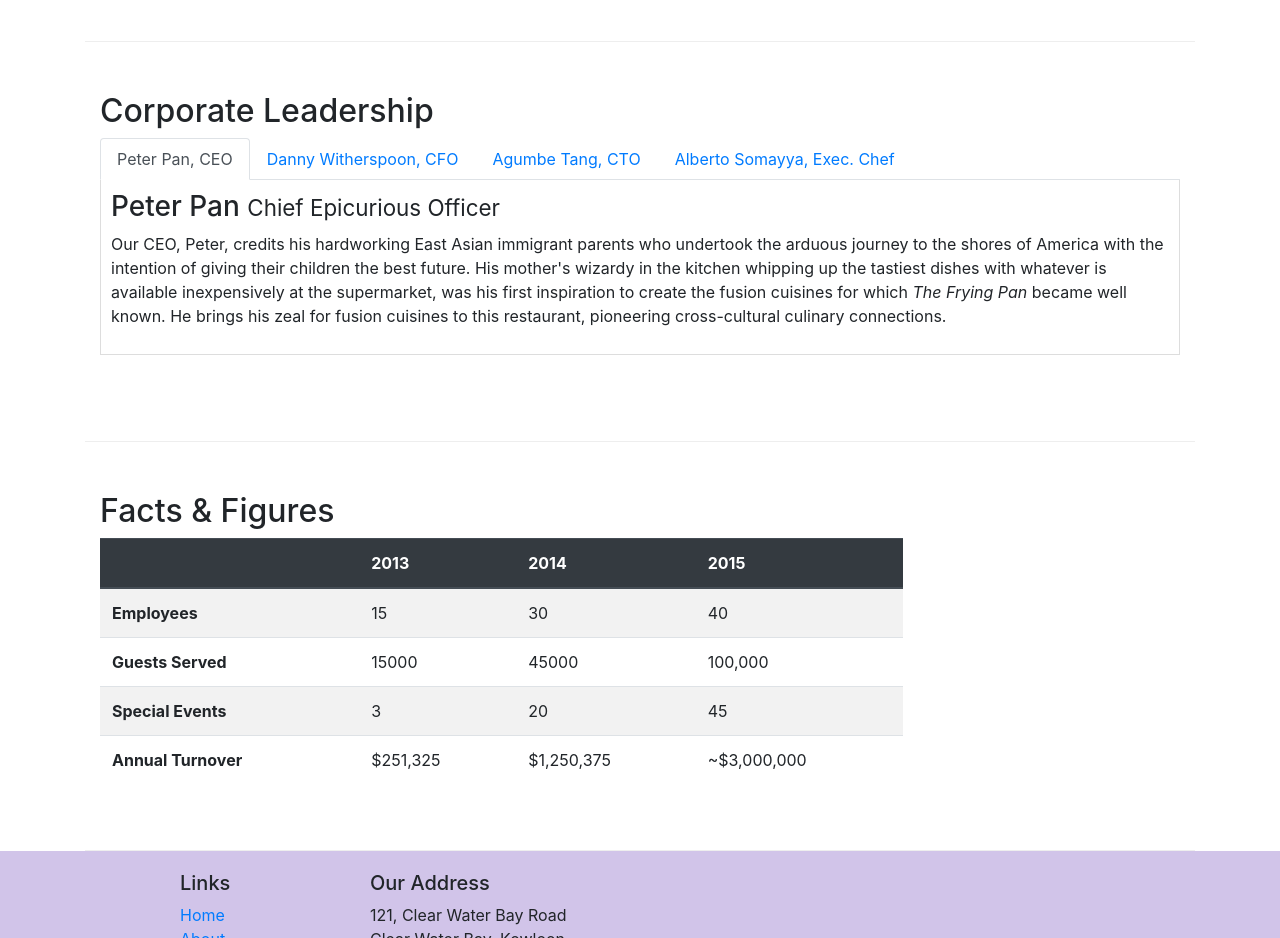
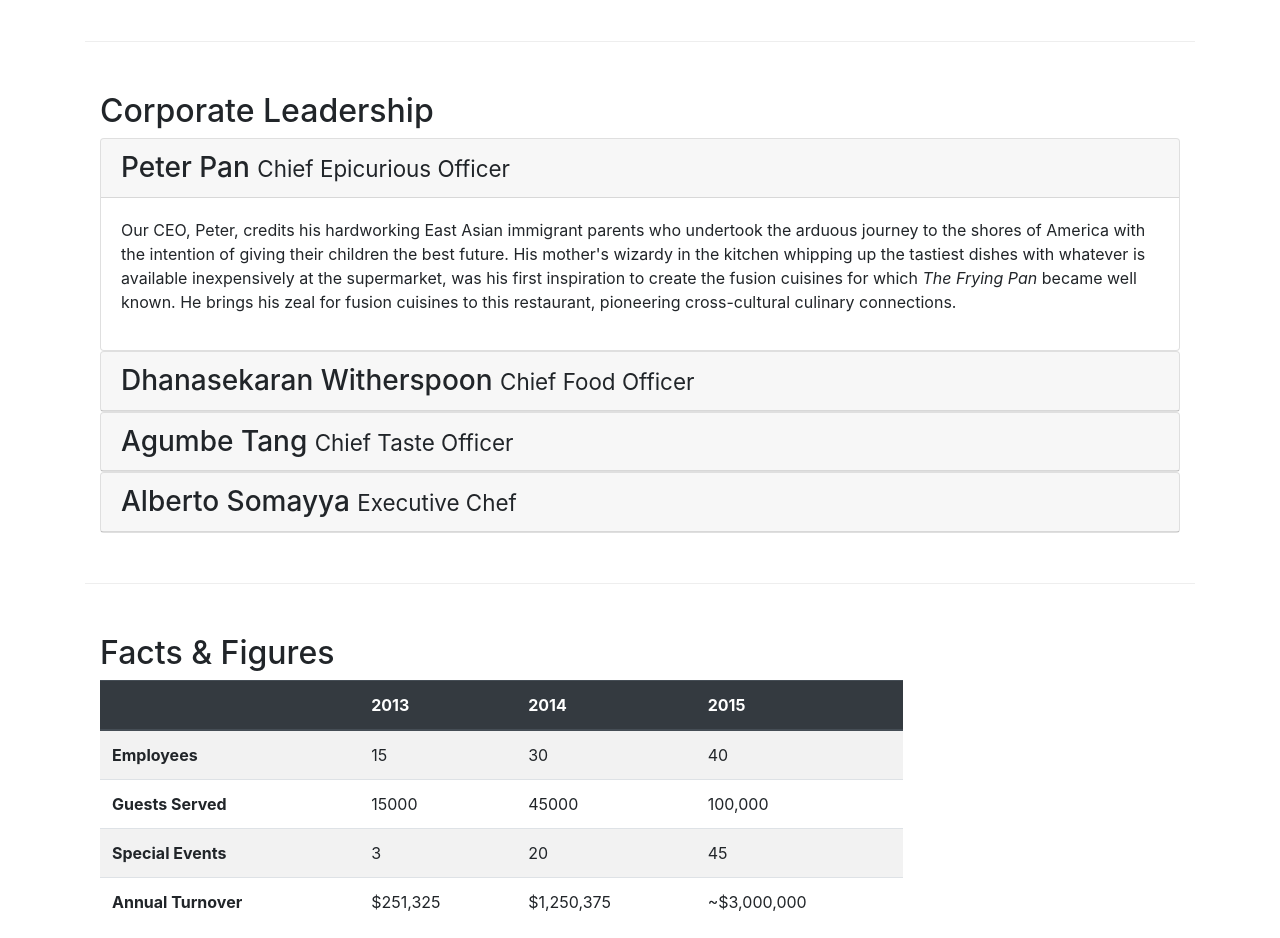
Before and after one commit to nico-rodriguez/front-end-web-ui-frameworks-and-tools-bootstrap4-course, a website: page aboutus.html in a window 1280 px wide. Shown: the part 880-1818 px from the top of the page. Drawn offline with nearby package versions, Linux system fonts and the light colour scheme.

Commit message:
Accordion

```diff
--- a/aboutus.html
+++ b/aboutus.html
@@ -95,48 +95,74 @@
       </div>
     </div>
 
-
     <div class="row row-content">
       <div class="col-12">
         <h2>Corporate Leadership</h2>
-            <ul class="nav nav-tabs">
-              <li class="nav-item">
-                <a class="nav-link active" href="#peter" role="tab" data-toggle="tab">Peter Pan, CEO</a>
-              </li>
-              <li class="nav-item">
-                <a class="nav-link" href="#danny" role="tab" data-toggle="tab">Danny Witherspoon, CFO</a>
-              </li>
-              <li class="nav-item">
-                <a class="nav-link" href="#agumbe"role="tab" data-toggle="tab">Agumbe Tang, CTO</a>
-              </li>
-              <li class="nav-item">
-                <a class="nav-link" href="#alberto" role="tab" data-toggle="tab">Alberto Somayya, Exec. Chef</a>
-              </li>
-            </ul>
 
-            <div class="tab-content">
-              <div role="tabpanel" class="tab-pane fade show active" id="peter">
-                <h3>Peter Pan <small>Chief Epicurious Officer</small></h3>
+        <div id="accordion">
+          <div class="card">
+            <div class="card-header" role="tab" id="peterhead">
+              <h3 class="mb-0">
+                <a data-toggle="collapse" data-target="#peter">
+                  Peter Pan <small>Chief Epicurious Officer</small>
+                </a>
+              </h3>
+            </div>
+            <div role="tabpanel" class="collapse show" id="peter" data-parent="#accordion">
+              <div class="card-body">
                 <p class="d-none d-sm-block">Our CEO, Peter, credits his hardworking East Asian immigrant parents who undertook the arduous journey to the shores of America with the intention of giving their children the best future. His mother's wizardy in the kitchen whipping up the tastiest dishes with whatever is available inexpensively at the supermarket, was his first inspiration to create the fusion cuisines for which <em>The Frying Pan</em> became well known. He brings his zeal for fusion cuisines to this restaurant, pioneering cross-cultural culinary connections.</p>
               </div>
+            </div>
+          </div>
 
-              <div role="tabpanel" class="tab-pane fade" id="danny">
-                <h3>Dhanasekaran Witherspoon <small>Chief Food Officer</small></h3>
+          <div class="card">
+            <div class="card-header" role="tab" id="dannyhead">
+              <h3 class="mb-0">
+                <a data-toggle="collapse" data-target="#danny">
+                  Dhanasekaran Witherspoon <small>Chief Food Officer</small>
+                </a>
+              </h3>
+            </div>
+            <div role="tabpanel" class="collapse" id="danny" data-parent="#accordion">
+              <div class="card-body">
                 <p class="d-none d-sm-block">Our CFO, Danny, as he is affectionately referred to by his colleagues, comes from a long established family tradition in farming and produce. His experiences growing up on a farm in the Australian outback gave him great appreciation for varieties of food sources. As he puts it in his own words, <em>Everything that runs, wins, and everything that stays, pays!</em></p>
               </div>
+            </div>
+          </div>
 
-              <div role="tabpanel" class="tab-pane fade" id="agumbe">
-                <h3>Agumbe Tang <small>Chief Taste Officer</small></h3>
+          <div class="card">
+            <div class="card-header" role="tab" id="agumbehead">
+              <h3 class="mb-0">
+                <a data-toggle="collapse" data-target="#agumbe">
+                  Agumbe Tang <small>Chief Taste Officer</small>
+                </a>
+              </h3>
+            </div>
+            <div role="tabpanel" class="collapse" id="agumbe" data-parent="#accordion">
+              <div class="card-body">
                 <p class="d-none d-sm-block">Blessed with the most discerning gustatory sense, Agumbe, our CTO, personally ensures that every dish that we serve meets his exacting tastes. Our chefs dread the tongue lashing that ensues if their dish does not meet his exacting standards. He lives by his motto, <em>You click only if you survive my lick.</em></p>
               </div>
+            </div>
+          </div>
 
-              <div role="tabpanel" class="tab-pane fade" id="alberto">
-                <h3>Alberto Somayya <small>Executive Chef</small></h3>
+          <div class="card">
+            <div class="card-header" role="tab" id="albertohead">
+              <h3 class="mb-0">
+                <a data-toggle="collapse" data-target="#alberto">
+                  Alberto Somayya <small>Executive Chef</small>
+                </a>
+              </h3>
+            </div>
+            <div role="tabpanel" class="collapse" id="alberto" data-parent="#accordion">
+              <div class="card-body">
                 <p class="d-none d-sm-block">Award winning three-star Michelin chef with wide International experience having worked closely with whos-who in the culinary world, he specializes in creating mouthwatering Indo-Italian fusion experiences. He says, <em>Put together the cuisines from the two craziest cultures, and you get a winning hit! Amma Mia!</em></p>
               </div>
             </div>
           </div>
         </div>
+      </div>
+    </div>
+
     <div class="row row-content">
       <div class="col-12 col-sm-9">
         <h2>Facts &amp; Figures</h2>
@@ -226,10 +252,12 @@
       </div>
     </div>
   </footer>
+
   <!-- jQuery first, then Popper.js, then Bootstrap JS. -->
   <script src="node_modules/jquery/dist/jquery.slim.min.js"></script>
   <script src="node_modules/popper.js/dist/umd/popper.min.js"></script>
   <script src="node_modules/bootstrap/dist/js/bootstrap.min.js"></script>
+
 </body>
 
 </html>
```
Lines whose indentation alone changed are shown as unchanged.
